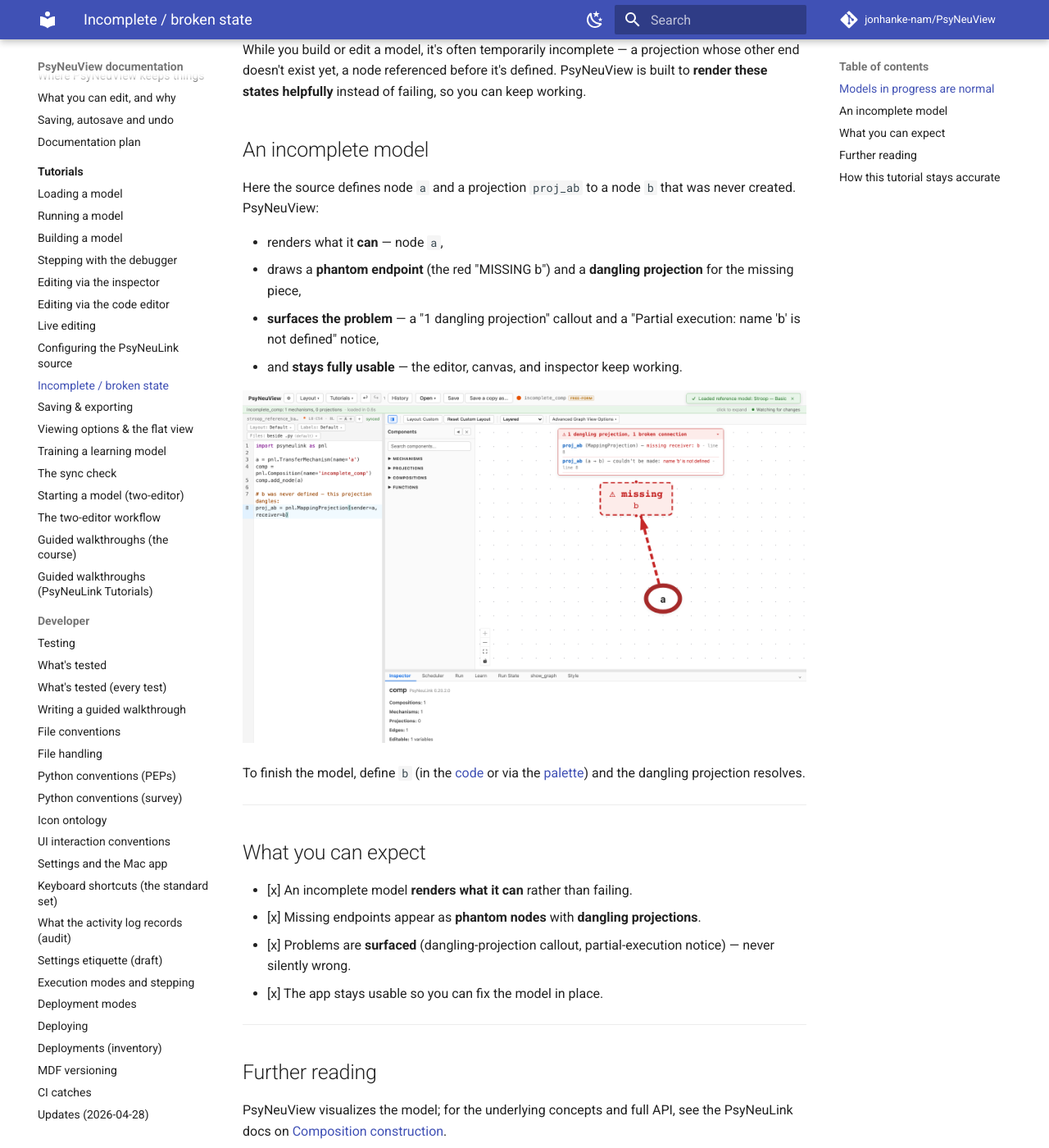
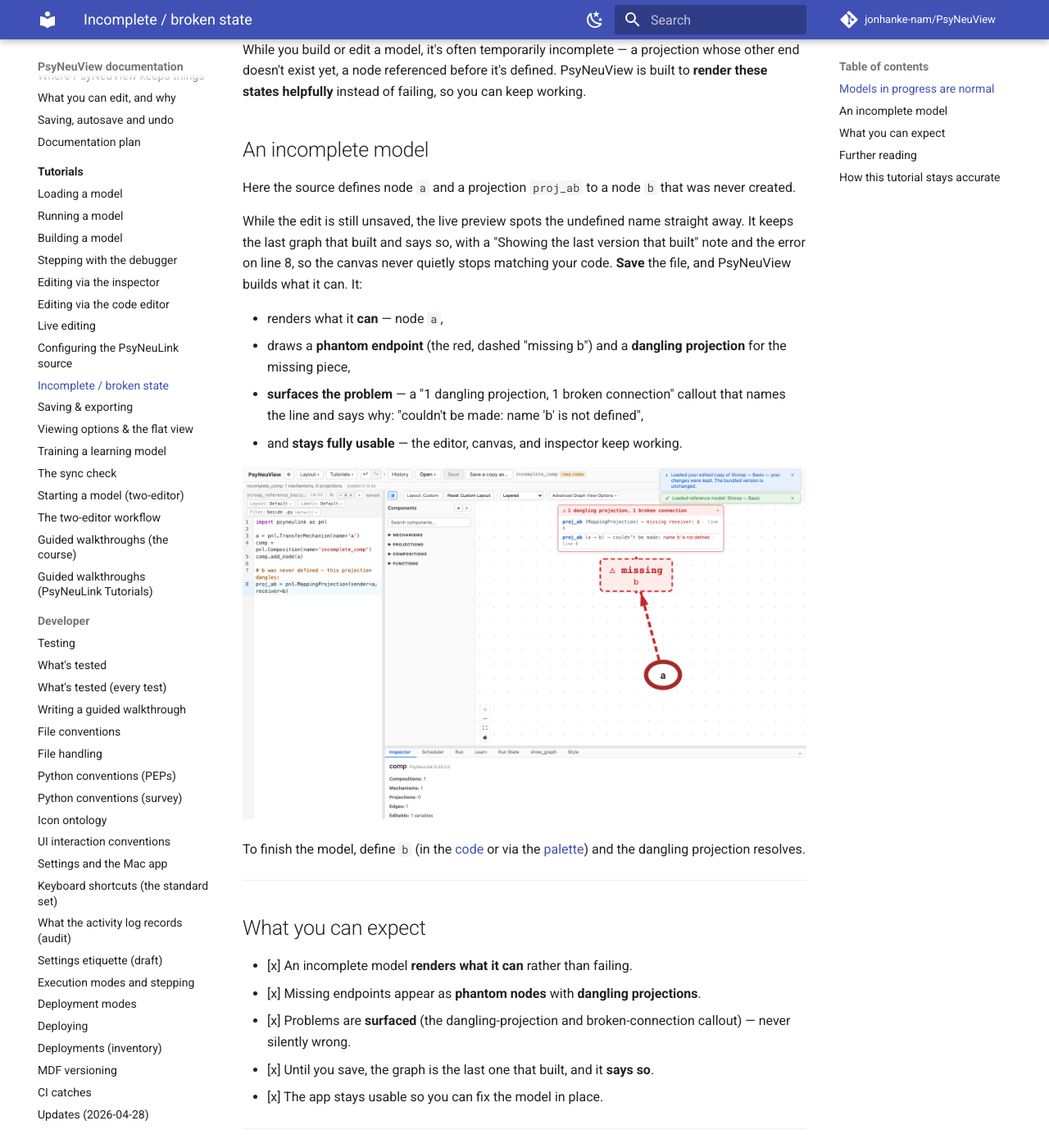
Before and after one commit to jonhanke-nam/PsyNeuView, an MkDocs documentation site: the page built from docs/tutorials/09-incomplete-state.md, in a window 1280 px wide and 1400 px high, scrolled down 316 px. Shown: the whole window at 82% size. Built offline with MkDocs 1.6.1 and Material for MkDocs 9.7.7, drawn with Linux system fonts in a browser that asks for light colours; comment, search, counter and statistics services are not loaded.

Commit message:
Incomplete-model tutorial: describe the unsaved preview, retake the picture (#394)
Co-Authored-By: Claude Opus 5.5 <noreply@anthropic.com>

```diff
--- a/docs/tutorials/09-incomplete-state.md
+++ b/docs/tutorials/09-incomplete-state.md
@@ -18,13 +18,20 @@ failing, so you can keep working.
 ## An incomplete model
 
 Here the source defines node `a` and a projection `proj_ab` to a node `b` that
-was never created. PsyNeuView:
+was never created.
+
+While the edit is still unsaved, the live preview spots the undefined name
+straight away. It keeps the last graph that built and says so, with a
+"Showing the last version that built" note and the error on line 8, so the
+canvas never quietly stops matching your code. **Save** the file, and
+PsyNeuView builds what it can. It:
 
 - renders what it **can** — node `a`,
-- draws a **phantom endpoint** (the red "MISSING b") and a **dangling
+- draws a **phantom endpoint** (the red, dashed "missing b") and a **dangling
   projection** for the missing piece,
-- **surfaces the problem** — a "1 dangling projection" callout and a "Partial
-  execution: name 'b' is not defined" notice,
+- **surfaces the problem** — a "1 dangling projection, 1 broken connection"
+  callout that names the line and says why: "couldn't be made: name 'b' is
+  not defined",
 - and **stays fully usable** — the editor, canvas, and inspector keep working.
 
 ![An incomplete model: node a, a phantom missing b, and a dangling projection](assets/incomplete/01-incomplete.png)
@@ -38,8 +45,9 @@ To finish the model, define `b` (in the [code](06-editing-code.md) or via the
 
 - [x] An incomplete model **renders what it can** rather than failing.
 - [x] Missing endpoints appear as **phantom nodes** with **dangling projections**.
-- [x] Problems are **surfaced** (dangling-projection callout, partial-execution
-      notice) — never silently wrong.
+- [x] Problems are **surfaced** (the dangling-projection and broken-connection
+      callout) — never silently wrong.
+- [x] Until you save, the graph is the last one that built, and it **says so**.
 - [x] The app stays usable so you can fix the model in place.
 
 ---
```
Also changed, not shown: docs/tutorials/assets/incomplete/01-incomplete.png.
